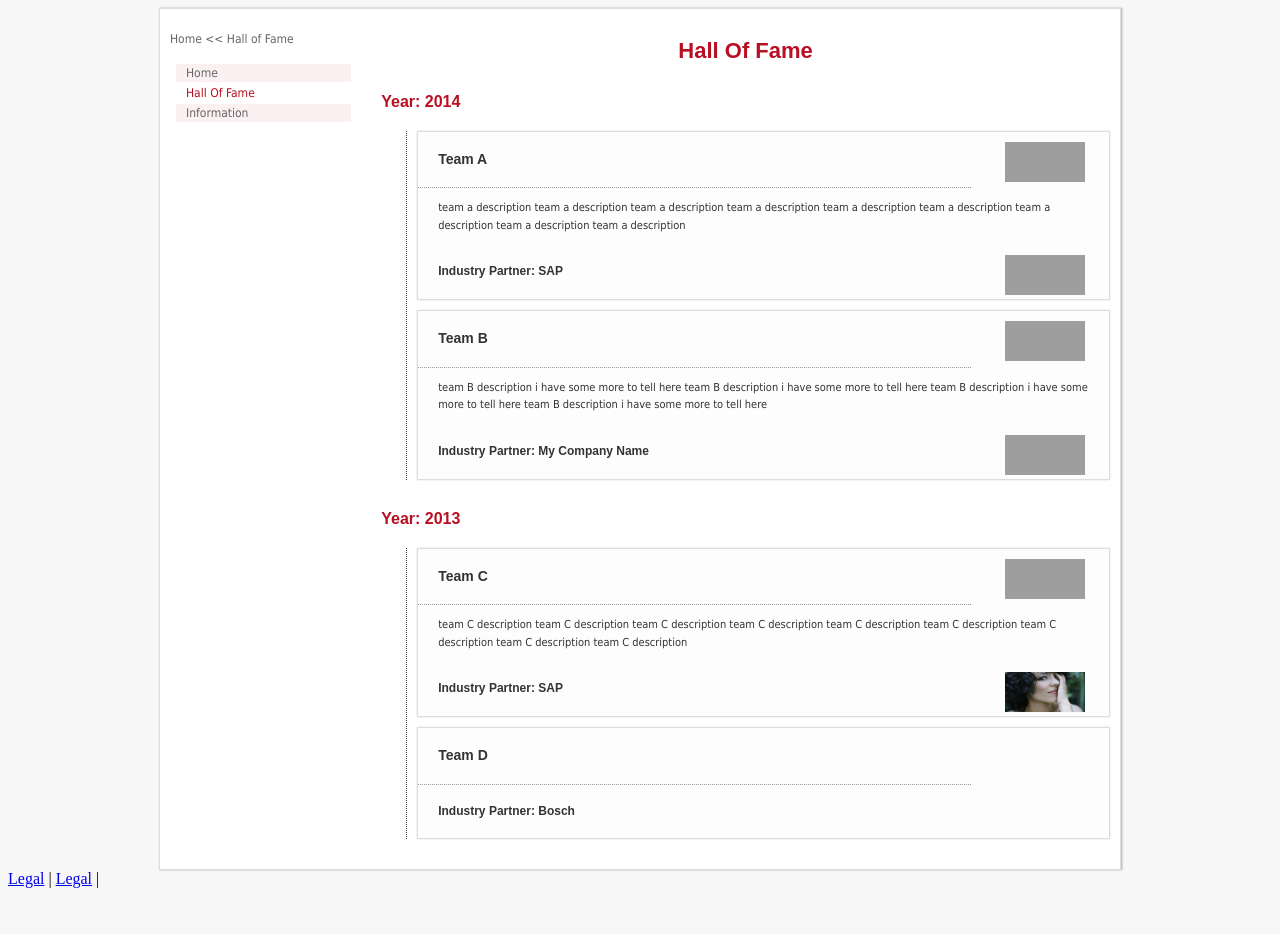
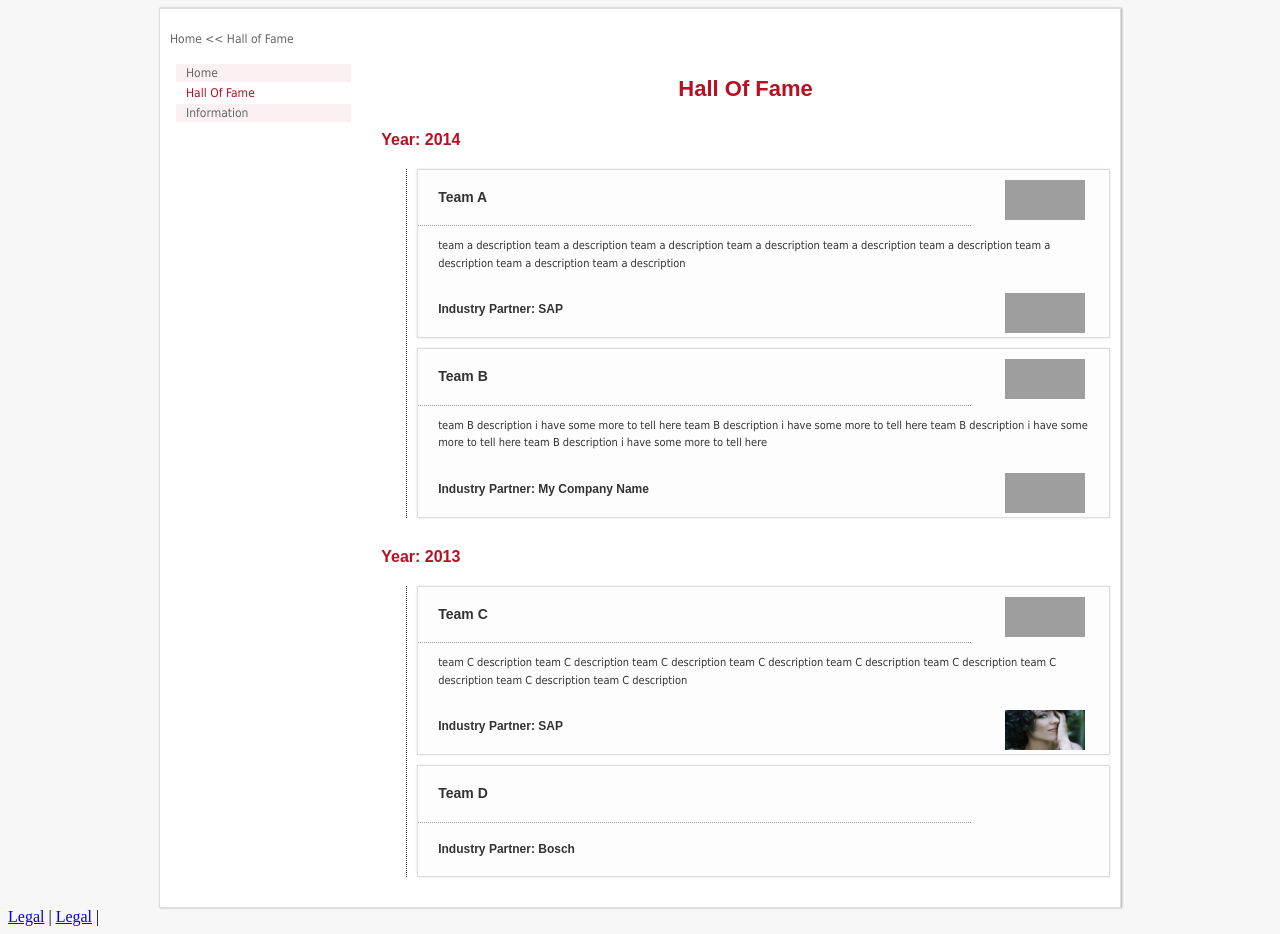
Before and after one commit to ankit09goyal/ankit09goyal.github.io, a Jekyll site: the page built from hof.html, in a window 1280 px wide. Built offline with Jekyll 4.4.1, drawn with Linux system fonts in a browser that asks for light colours; before the commit the page ends 900 px from its top, so only the background shows below that; grey boxes are pictures that could not be loaded.

Commit message:
Update halloffame.html

```diff
--- a/_layouts/halloffame.html
+++ b/_layouts/halloffame.html
@@ -1,13 +1,16 @@
 ---
 layout: home
 ---
-<!-- div left side starts -->
-         <div class="left-body">
-           <div class="right-header">
+
+ <div class="right-header">
                 <a href="{{ site.baseurl }}/">Home</a><span> << Hall of Fame</span>
         </div>
 
         <div class="clear"></div>
+
+
+<!-- div left side starts -->
+         <div class="left-body">
 
                         <ul>
                             <a href="{{ site.baseurl }}/"><li>Home</li></a>
```
